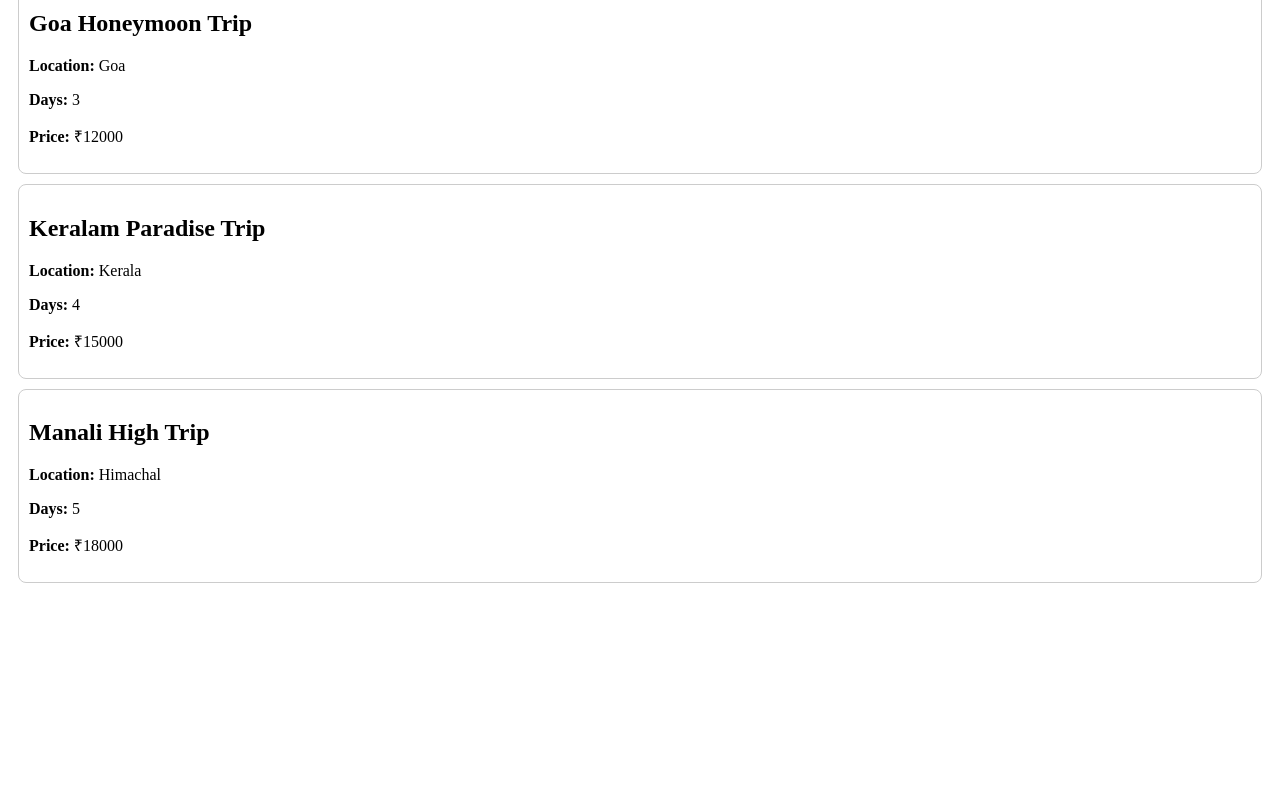
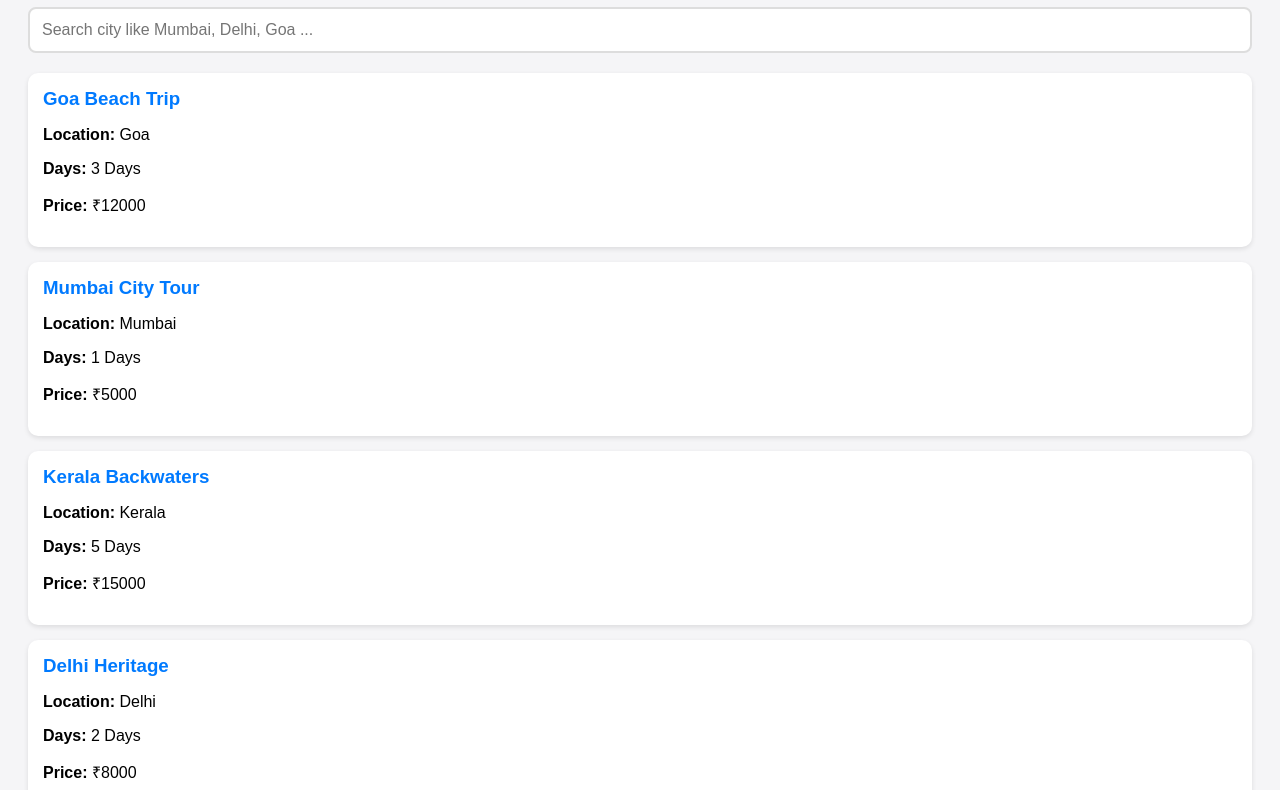
Before and after one commit to pulkit130705-rgb/iu-dlbcspjwd01-travelforever, a plain HTML site: page index.html in a window 1280 px wide. Shown: the part 101-891 px from the top of the page. Before the commit the page ends 800 px from the top, so only its background shows below. Drawn offline with Linux system fonts and the light colour scheme.

Commit message:
feat:Tour listing with livecsearch filter working

```diff
--- a/app.js
+++ b/app.js
@@ -1,26 +1,43 @@
- //Fetch tours from data.json
-fetch('data.json')
-  .then(response => response.json())
-  .then(tours => {
-    console.log("Tours loaded:", tours); // check console
-    displayTours(tours);
-  })
-  .catch(error => console.error("Error:", error));
 
-// Function to show tours on page
-function displayTours(tours) {
-  const tourList = document.getElementById('tour-list');
-  tourList.innerHTML = ''; // clear "Loading..."
 
-  tours.forEach(tour => {
-    const tourCard = `
-      <div style="border:1px solid #ccc; padding:10px; margin:10px; border-radius:8px;">
-        <h2>${tour.title}</h2>
+
+console.log('app.js started');
+
+const tours = [
+  { "title": "Goa Beach Trip", "location": "Goa", "price": 12000, "days": 3 },
+  { "title": "Mumbai City Tour", "location": "Mumbai", "price": 5000, "days": 1 },
+  { "title": "Kerala Backwaters", "location": "Kerala", "price": 15000, "days": 5 },
+  { "title": "Delhi Heritage", "location": "Delhi", "price": 8000, "days": 2 }
+];
+
+const tourList = document.getElementById('tour-list');
+const search = document.getElementById('search');
+
+function displayTours(filteredTours) {
+  tourList.innerHTML = '';
+  if(filteredTours.length === 0){
+    tourList.innerHTML = '<p>No tours found</p>';
+    return;
+  }
+  filteredTours.forEach(tour => {
+    tourList.innerHTML += `
+      <div class="tour-card">
+        <h3>${tour.title}</h3>
         <p><b>Location:</b> ${tour.location}</p>
-        <p><b>Days:</b> ${tour.days}</p>
+        <p><b>Days:</b> ${tour.days} Days</p>
         <p><b>Price:</b> ₹${tour.price}</p>
       </div>
     `;
-    tourList.innerHTML += tourCard;
   });
 }
+
+displayTours(tours); // Show tours immediately
+
+search.addEventListener('input', (e) => {
+  const searchTerm = e.target.value.toLowerCase();
+  const filtered = tours.filter(tour =>
+    tour.location.toLowerCase().includes(searchTerm) ||
+    tour.title.toLowerCase().includes(searchTerm)
+  );
+  displayTours(filtered);
+});
--- a/data.json
+++ /dev/null
@@ -1,23 +0,0 @@
-[
-  {
-    "id": 1,
-    "title": "Goa Honeymoon Trip",
-    "location": "Goa",
-    "price": 12000,
-    "days": 3
-  },
-  {
-    "id": 2,
-    "title": "Keralam Paradise Trip",
-    "location": "Kerala",
-    "price": 15000,
-    "days": 4
-  },
-  {
-    "id": 3,
-    "title": "Manali High Trip ",
-    "location": "Himachal",
-    "price": 18000,
-    "days": 5
-  }
-]
--- a/index.html
+++ b/index.html
@@ -1,13 +1,50 @@
+
+
 <!DOCTYPE html>
-<html>
-    <head>
-        <title>My First JS Page</title>
-    </head>
-    <body>
+<html lang="en">
+<head>
+    <meta charset="UTF-8">
+    <meta name="viewport" content="width=device-width, initial-scale=1.0">
+    <title>Travel Forever - Tours</title>
+    <style>
+        body{
+            font-family: Arial;
+            padding: 20px;
+            background: #f5f5f7;
+        }
+        h1{
+            text-align: center;
+            color: #333;
+        }
+        #search{
+            width: 100%;
+            padding: 12px;
+            font-size: 16px;
+            margin-bottom: 20px;
+            border: 2px solid #ddd;
+            border-radius: 8px;
+            box-sizing: border-box;
+        }
+        .tour-card{
+            background: white;
+            padding: 15px;
+            margin-bottom: 15px;
+            border-radius: 10px;
+            box-shadow: 0 2px 5px rgba(0,0,0,0.1);
+        }
+        .tour-card h3{
+            margin: 0 0 10px 0;
+            color: #007aff;
+        }
+    </style>
+</head>
+<body>
     <h1>Travel Forever - Phase 2</h1>
+
+    <input type="text" id="search" placeholder="Search city like Mumbai, Delhi, Goa ...">
+
     <div id="tour-list">Loading tours...</div>
 
     <script src="app.js"></script>
 </body>
-
 </html>
```
